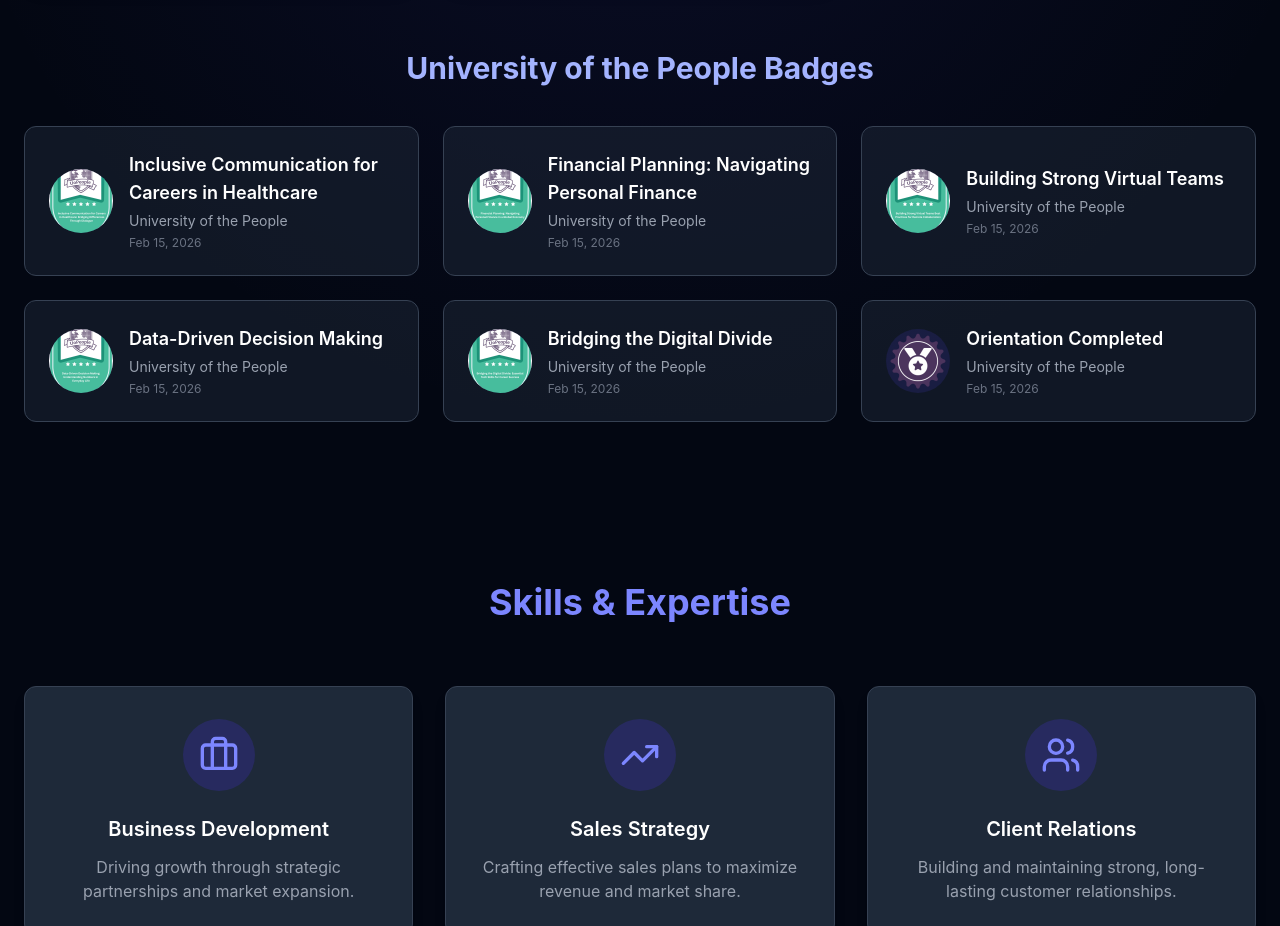
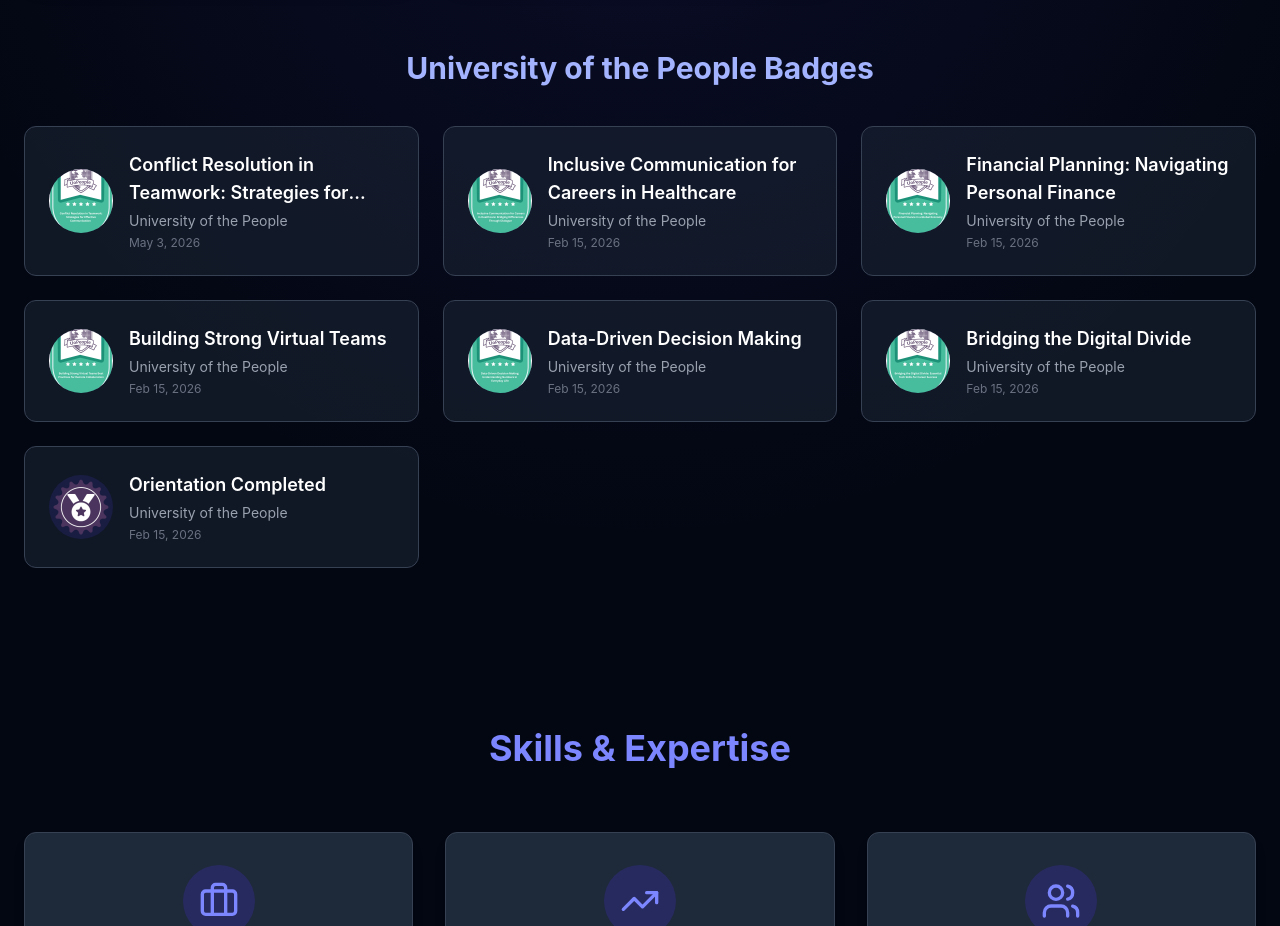
Before and after one commit to remotehive-dev/Ranjeet-Tiwary, a React (Vite) app: page / in a window 1280 px wide. Shown: the part 7540-8466 px from the top of the page. Built offline with nearby package versions, Linux system fonts and the light colour scheme.

Commit message:
feat: Pull Repository
Co-authored-by: traeagent <traeagent@users.noreply.github.com>

```diff
--- a/src/components/Certificates.jsx
+++ b/src/components/Certificates.jsx
@@ -50,6 +50,13 @@
 ];
 
 const badges = [
+  {
+    title: 'Conflict Resolution in Teamwork: Strategies for Effective Communication',
+    issuer: 'University of the People',
+    link: 'https://my.uopeople.edu/badges/badge.php?hash=9796dd3bfa6815f3d5d0a9ae5b97e860eb521394',
+    date: 'May 3, 2026',
+    image: '/assets/badges/uopeople-conflict-resolution.png'
+  },
   {
     title: 'Inclusive Communication for Careers in Healthcare',
     issuer: 'University of the People',
```
Also changed, not shown: public/assets/badges/uopeople-conflict-resolution.png (added).
